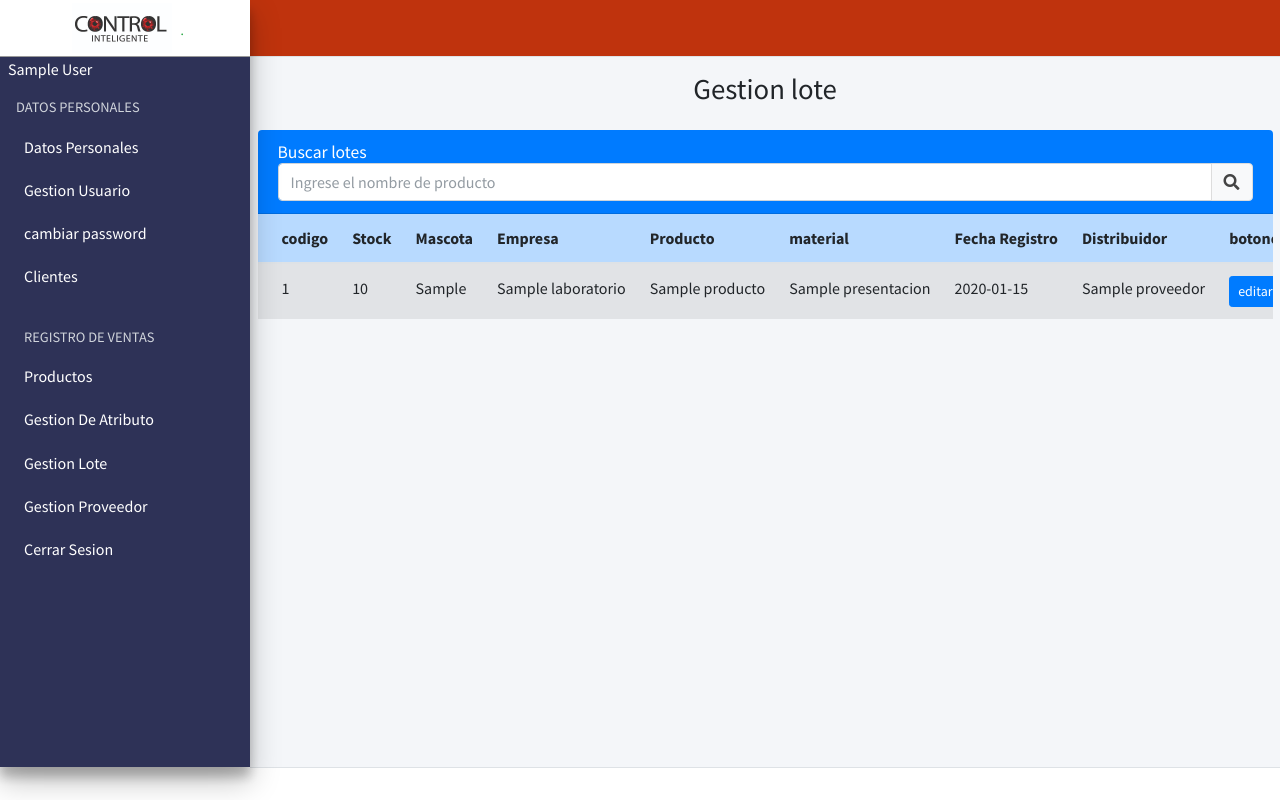
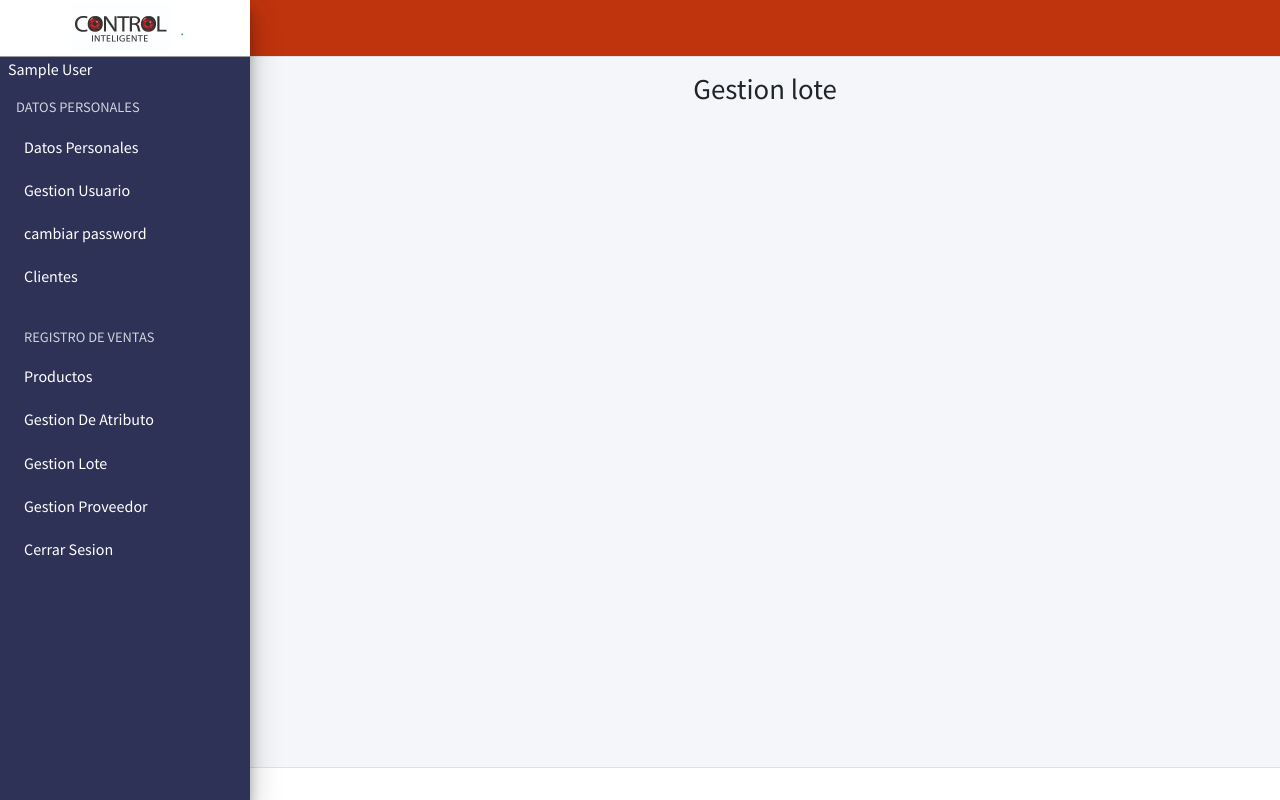
Before and after one commit to GuidoApaza/Control-Inteligente, a PHP site: page /vista/adm_lote.php in a window 1280 px wide. Run offline with PHP 8.4, Linux system fonts and the light colour scheme; the visitor is signed in with stand-in values (Sample User, id 1); tables that the repository leaves empty hold one stand-in row (values such as "Sample post").

Commit message:
Retirar vista lote

```diff
--- a/vista/adm_lote.php
+++ b/vista/adm_lote.php
@@ -62,43 +62,7 @@ if ($_SESSION['us_tipo']==1){
 	        </div>
 	      </div><!-- /.container-fluid -->
 	    </section>
-	    <section>
-	    	<div class="container-fluid">
-	    		<div class="card-primary">
-	    			<div class="card-header">
-	    				<h3 class="card-title">Buscar lotes</h3>
-	    				<div class="input-group">
-	    					<input type="text" id="buscar-lote" class="form-control float-left" placeholder="Ingrese el nombre de producto">
-	    					<div class="input-group-append">
-	    						<button class="btn btn-default">
-	    							<i class="fas fa-search"></i>
-	    						</button>
-	    					</div>
-	    				</div>
-	    			</div>
-					<div class="card-body p-0 table-responsive">
-	    										<table class="table table-hover text-nowrap">
-	    											<thead class="table-primary">
-	    												<tr>
-	    													<th>codigo</th>
-	    													<th>Stock</th>
-															<th>Mascota</th>
-															<th>Empresa</th>
-															<th>Producto</th>
-															<th>material</th>
-															<th>Fecha Registro</th>
-															<th>Distribuidor</th>
-															<th>botones</th>
-	    												</tr>
-	    											</thead>
-	    									<tbody  id="lotes" class="table-active">
-	    							</tbody>
-	    					</table>
-	    				</div>
-	    			</div>
-	    		</div>
-	    	</div>
-	    </section>
+
 	  </div>
 	  <!-- /.content-wrapper -->
 
```
